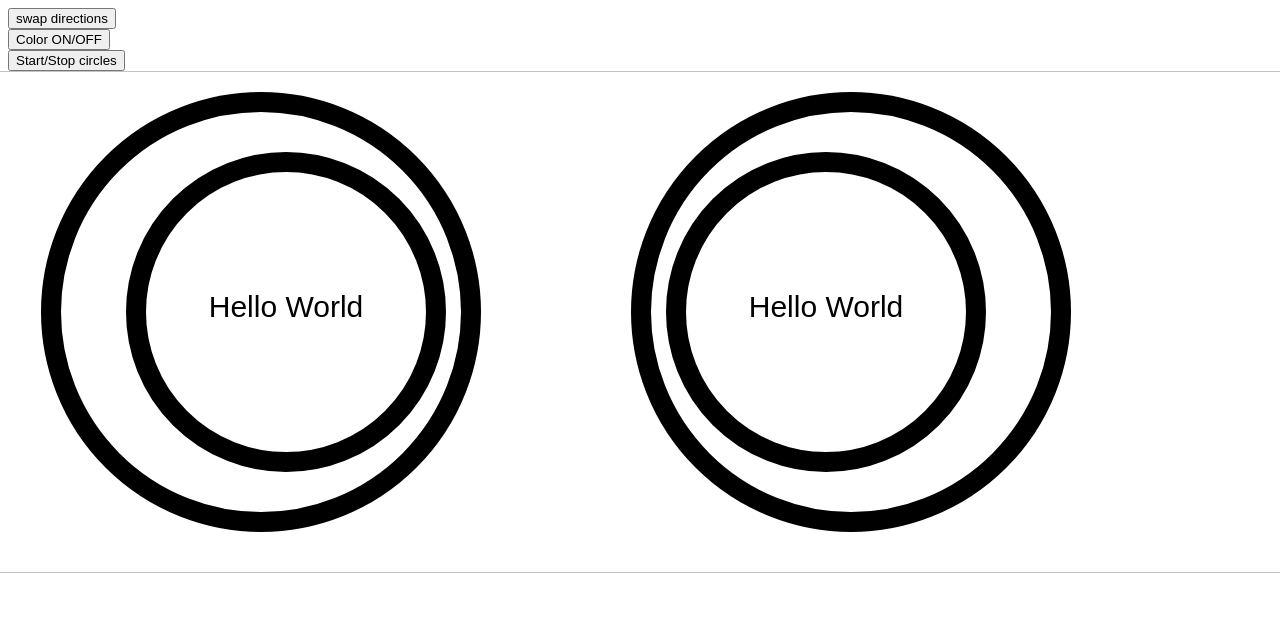
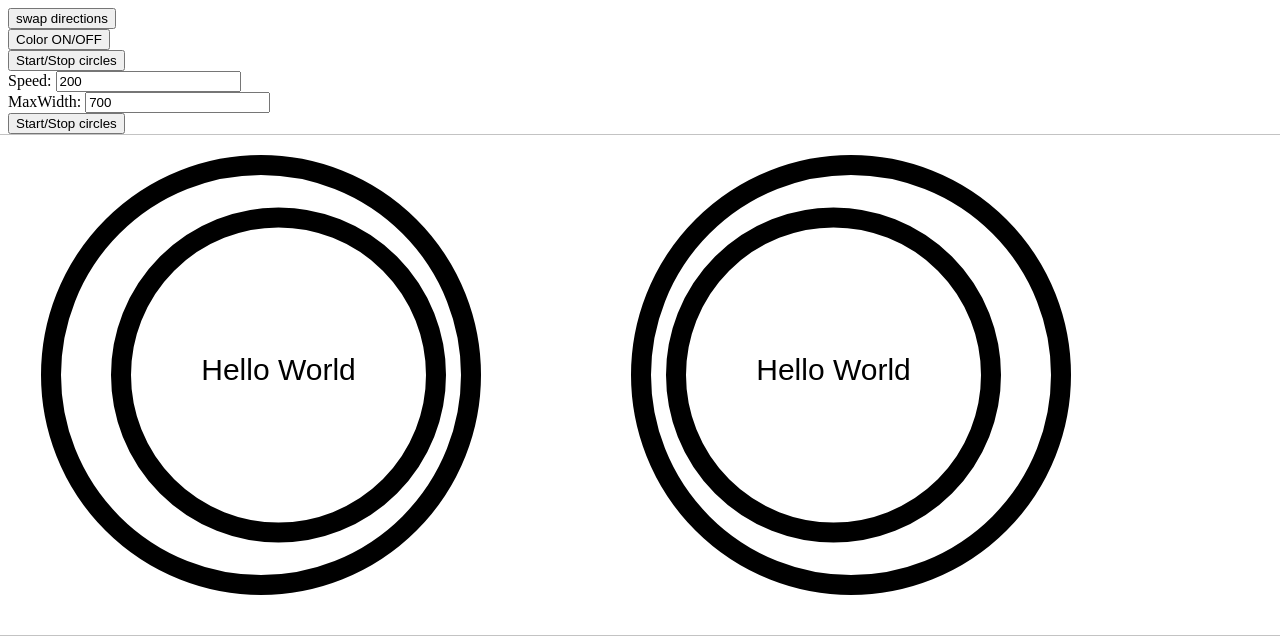
Before and after one commit to NocturnalFred/eyegames, a plain HTML site: page eccentric circles.html in a window 1280 px wide. Drawn offline with nearby package versions, Linux system fonts and the light colour scheme.

Commit message:
added speed and max width features, fixed compatability with IE problem

```diff
--- a/eccentric circles.html
+++ b/eccentric circles.html
@@ -12,6 +12,11 @@
 <div>
 <button onclick="stopIt()">Start/Stop circles</button>
 </div>
+<div>Speed: <input type="text" name="delay" value="200" id="delay"><br>
+<div>MaxWidth: <input type="text" name="width" value="700" id="width"><br>
+
+<button onclick="stopIt()">Start/Stop circles</button>
+</div>
 <div>
 <canvas id="myCanvas" width="1600" height="500" style="border:1px solid #c3c3c3;position: fixed;left: 50%;margin-left: -800px;">
 Your browser does not support the HTML5 canvas tag.
@@ -22,7 +27,7 @@ var colored = false;
 var stop = true;
 //the eCircle class takes in a factor for the size of the circle, the name of the canvas, and
 //starting x and y locs for the cooridinates of the circles.
-var ecircle = ecircle || function (factor=3, canvas, startX = 0, startY = 0 ) {
+var ecircle = ecircle || function (factor, canvas, startX , startY ) {
 	var c = document.getElementById(canvas);
 	this.x=startX;
 	this.y=startY;
@@ -35,7 +40,7 @@ var ecircle = ecircle || function (factor=3, canvas, startX = 0, startY = 0 ) {
 		this.innery=0;
 		this.innerx=0;
     this.r=factor*70;
-	this.const = function (factor=3, xLoc) {
+	this.const = function (factor, xLoc) {
 		this.x=xLoc;
 		this.y=this.y;
 
@@ -58,7 +63,7 @@ var ecircle = ecircle || function (factor=3, canvas, startX = 0, startY = 0 ) {
 	//for the leftEdge it is easier.  Just add the width to the innerr.
 
 	var distanceFromEdge=35;
-	this.innerr=this.r*(5/7);
+	this.innerr=this.r*(6/8);
 	//You need to account for the width of the line for hte circle (the - 10 here)
 	var rightEdge = this.x + distanceFromEdge;
 	var leftEdge = this.x + this.r*2 - this.innerr*2 - distanceFromEdge;
@@ -82,12 +87,24 @@ var ecircle = ecircle || function (factor=3, canvas, startX = 0, startY = 0 ) {
 		this.innerfakePointy = this.innery + this.innerr;
 	}
 
-	this.draw = function(color="red") {
-
+	this.draw = function(color) {
+	    color = typeof color !== 'undefined' ? color : "red";
 		this.ctx2.strokeStyle="#000000";
 		this.ctx.lineWidth=20;
 		this.ctx.beginPath();
 		this.ctx.arc(this.fakePointx,this.fakePointy,this.r,0,2*Math.PI);
+		if (colored == true)
+		{
+		if (color == "red")
+		{
+			//this.ctx.fillStyle = 'green';
+			//this.ctx.fill();
+		}
+		else{
+			//this.ctx.fillStyle = 'orange';
+			//this.ctx.fill();
+		}
+		}
 		this.ctx.stroke();
 		this.ctx.closePath();
 
@@ -101,13 +118,18 @@ var ecircle = ecircle || function (factor=3, canvas, startX = 0, startY = 0 ) {
 			//this.ctx2.strokeStyle="orange"
 			this.ctx2.fillStyle = 'green';
 			this.ctx2.fill();
+			this.ctx.fillStyle = 'orange';
+			this.ctx.fill();
 		}
 		else{
 			//this.ctx2.strokeStyle="green"
 			this.ctx2.fillStyle = 'orange';
 			this.ctx2.fill();
+			this.ctx.fillStyle = 'green';
+			this.ctx.fill();
 		}
 		}
+
 		this.ctx2.stroke();
 		this.ctx2.closePath();
 		this.ctx2.fillStyle = 'black';
@@ -130,7 +152,8 @@ var ecircle = ecircle || function (factor=3, canvas, startX = 0, startY = 0 ) {
 
 
 
-
+var delay = 200;
+var MaxWidth = 700;
 var shift = 200;
 var width = 600;
 var leftLoc = shift+10;
@@ -184,12 +207,23 @@ var colorIt = function() {
 }
 
 function myMove() {
-setTimeout(myMove, 200);
+setTimeout(myMove, delay);
+	if (typeof document.getElementById('delay').value !== 'undefined')
+		if (document.getElementById('delay').value >= 20)
+			delay = document.getElementById('delay').value;
+		else
+			delay = 20;
+	if (typeof document.getElementById('width').value !== 'undefined')
+		if (document.getElementById('width').value >= 600)
+			MaxWidth = document.getElementById('width').value;
+		else
+			MaxWidth = 600;
+
 	if (stop != true)
 	{
 	if (rightLoc-leftLoc < 550 && shifter > 0)
 		shifter = shifter * dir;
-	else if (rightLoc - leftLoc > 700 && shifter < 0)
+	else if (rightLoc - leftLoc > MaxWidth && shifter < 0)
 		shifter = shifter * dir;
 
 	leftLoc = leftLoc + shifter;
```
